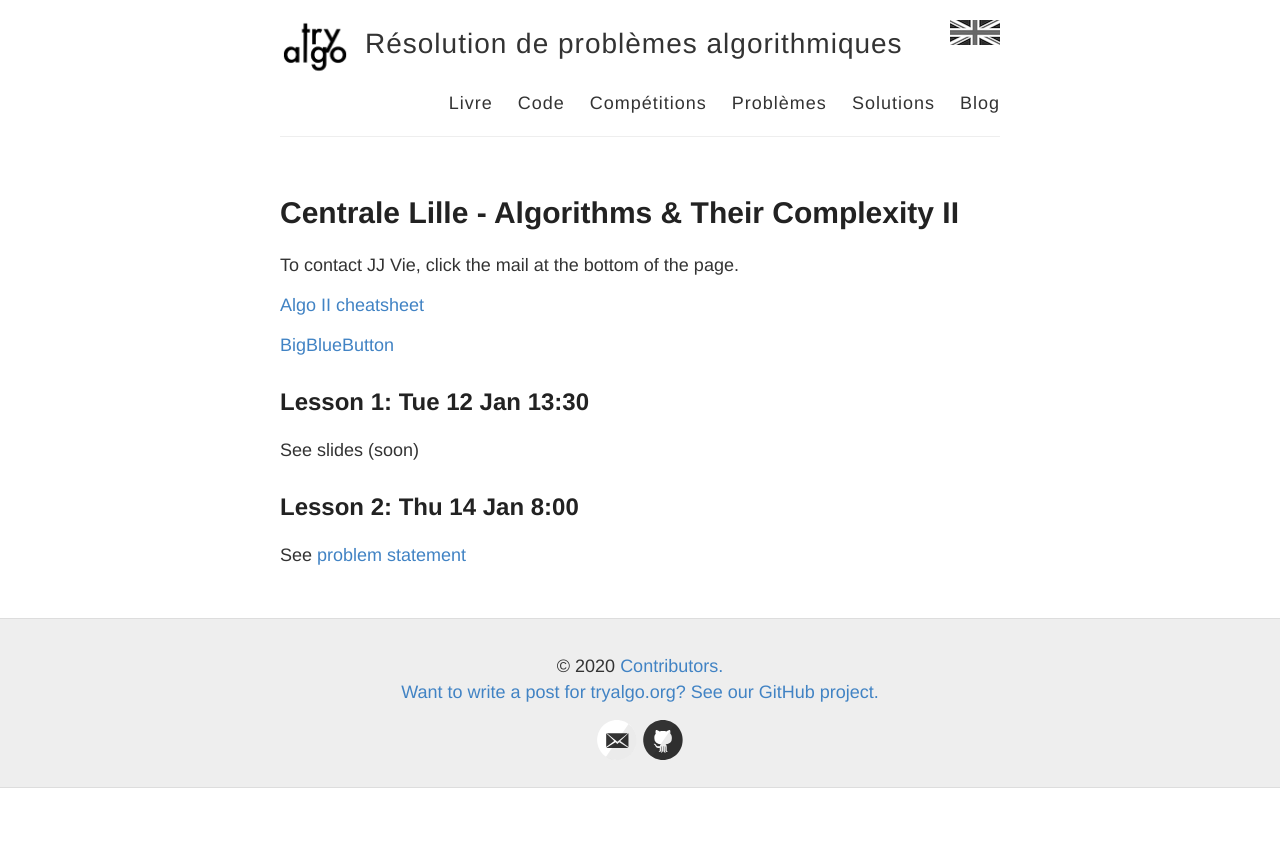
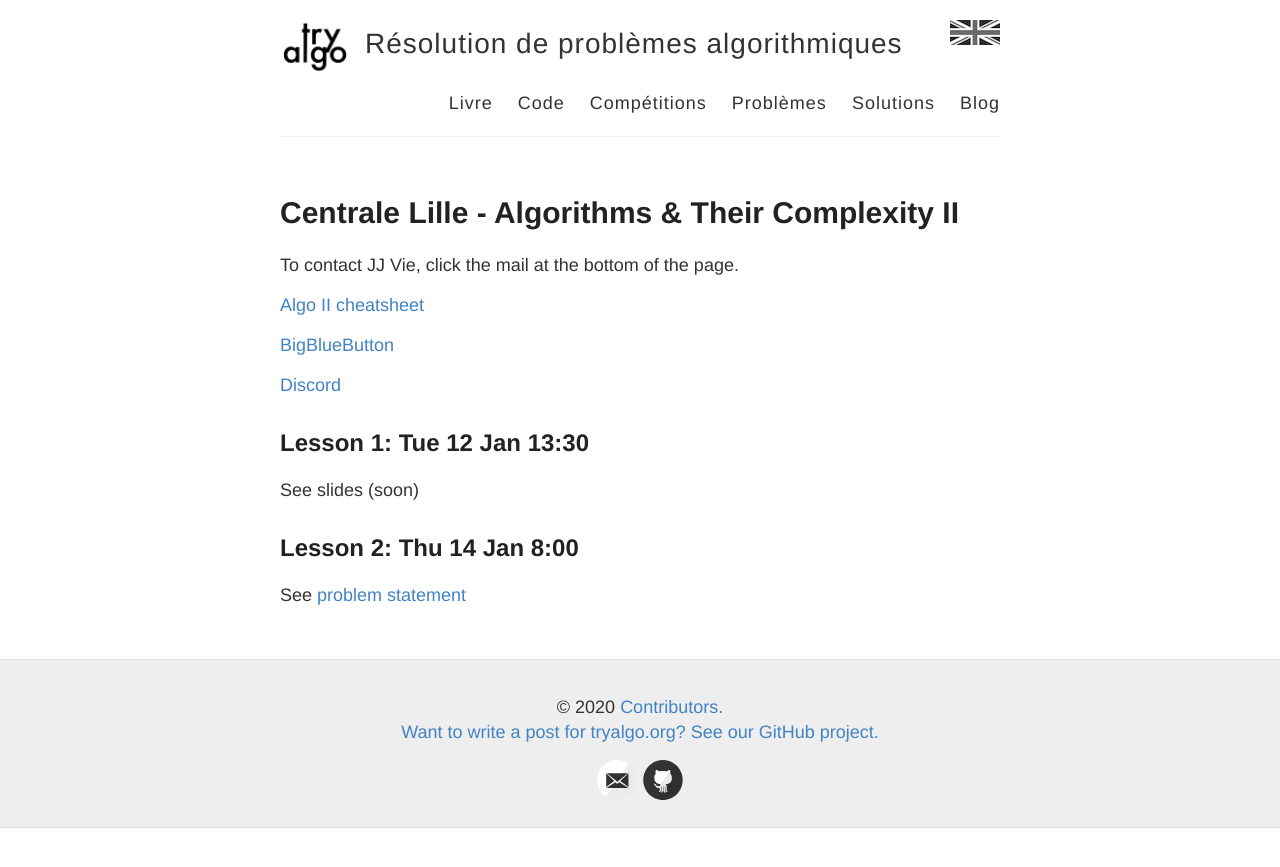
Before and after one commit to jilljenn/tryalgo.org, a Jekyll site: the page built from club-ecl/index.md, in a window 1280 px wide. Shown: the top 867 px of the page. Built offline with Jekyll 4.4.1, drawn with Linux system fonts in a browser that asks for light colours; nearby versions of some CDN libraries.

Commit message:
Add Discord

```diff
--- a/club-ecl/index.md
+++ b/club-ecl/index.md
@@ -9,6 +9,8 @@ To contact JJ Vie, click the mail at the bottom of the page.
 
 [BigBlueButton](https://mathconf.univ-lille.fr/b/jil-xj9-493)
 
+[Discord](https://discord.gg/Kj7RZfUnfq)
+
 ## Lesson 1: Tue 12 Jan 13:30
 
 See slides (soon)
```
